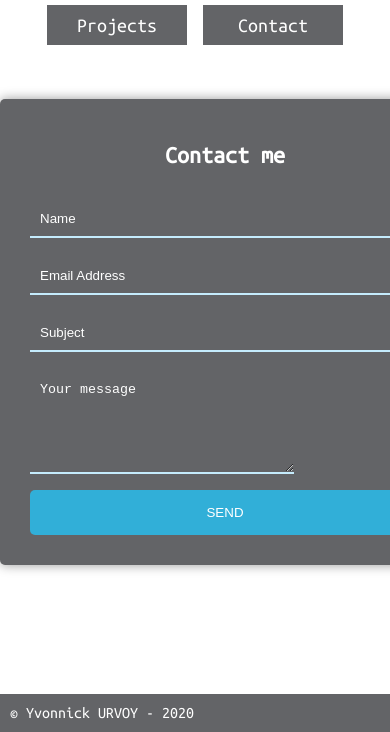
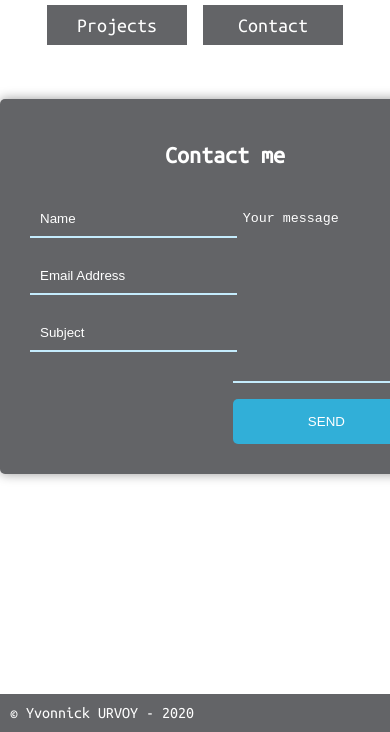
Before and after one commit to yurvoy/yurvoy.github.io, a plain HTML site: page contact.html in a window 390 px wide. Shown: the part 112-844 px from the top of the page. Drawn offline with Linux system fonts and the light colour scheme.

Commit message:
contact form fixed

```diff
--- a/css/contact.css
+++ b/css/contact.css
@@ -73,18 +73,3 @@
 ::-ms-input-placeholder { /* Microsoft Edge */
   color: white;
 }
-
-@media screen and (max-width: 600px) {
-  .contact-form {
-    flex-direction: column;
-  }
-
-  .msg textarea {
-    height: 80px;
-  }
-
-  .input-fields,
-  .msg {
-    width: 100%;
-  }
-}
```
